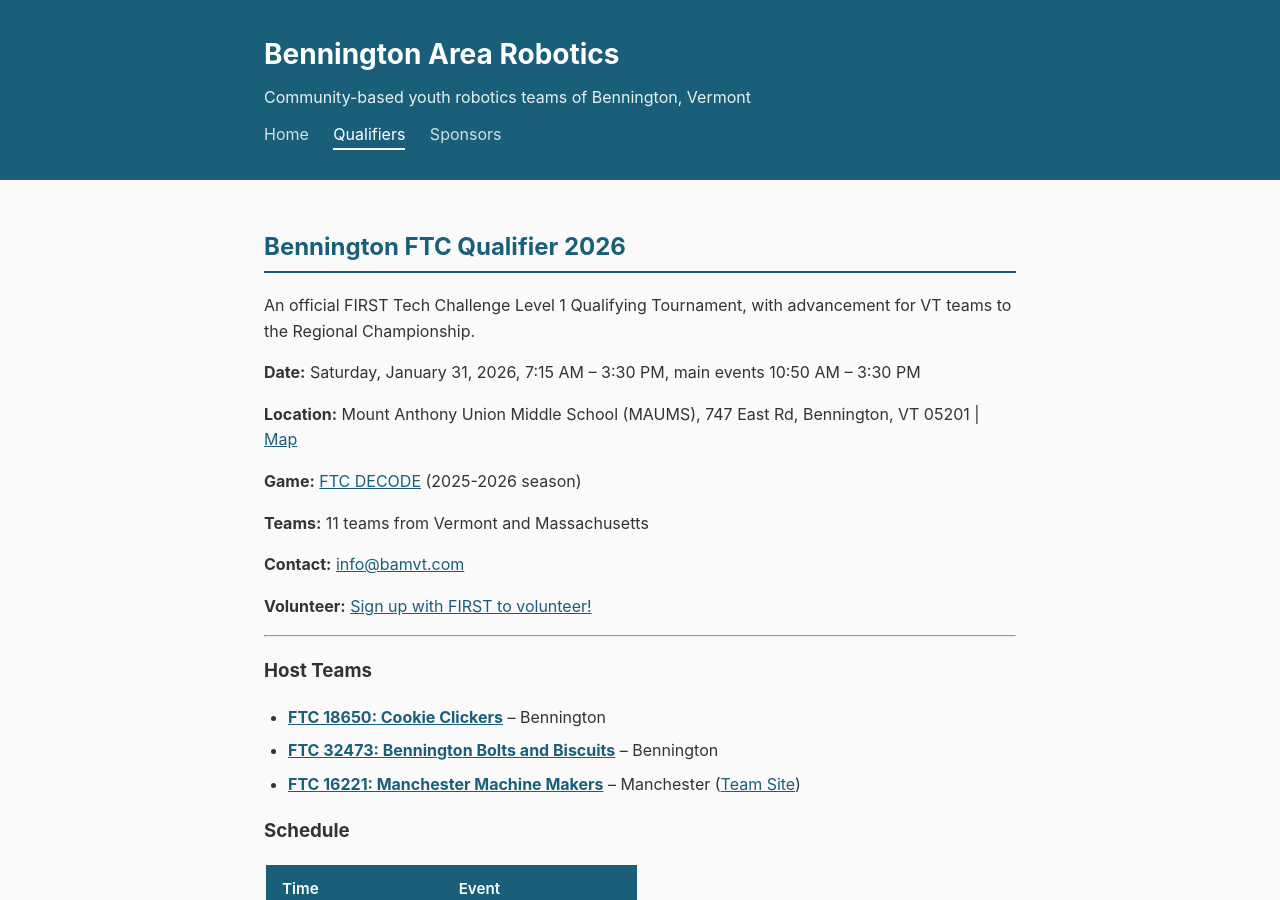
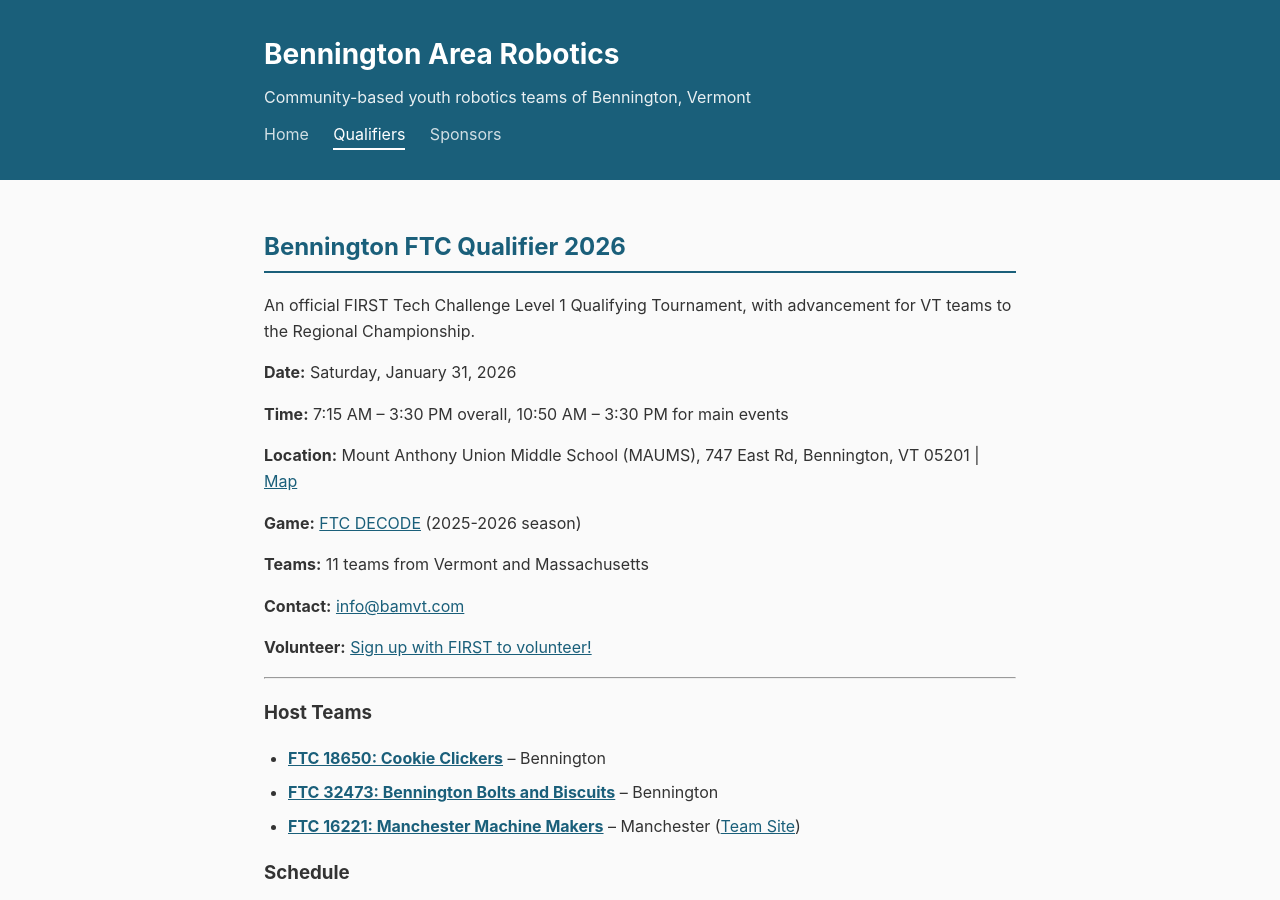
Before and after one commit to bennington-area-robotics/bennington-area-robotics.github.io, a Jekyll site: the page built from events/bennington-qualifier-2026.md, in a window 1280 px wide and 900 px high. Built offline with Jekyll 4.4.1, drawn with Linux system fonts in a browser that asks for light colours.

Commit message:
updates times

```diff
--- a/events/bennington-qualifier-2026.md
+++ b/events/bennington-qualifier-2026.md
@@ -7,7 +7,9 @@ title: Bennington Qualifier
 
 An official FIRST Tech Challenge Level 1 Qualifying Tournament, with advancement for VT teams to the Regional Championship.
 
-**Date:** Saturday, January 31, 2026, 7:15 AM – 3:30 PM, main events 10:50 AM – 3:30 PM
+**Date:** Saturday, January 31, 2026
+
+**Time:** 7:15 AM – 3:30 PM overall, 10:50 AM – 3:30 PM for main events
 
 **Location:** Mount Anthony Union Middle School (MAUMS), 747 East Rd, Bennington, VT 05201 \| [Map](https://maps.app.goo.gl/zE9WbCbWNENq3pGUA){:target="_blank"}
 
```
